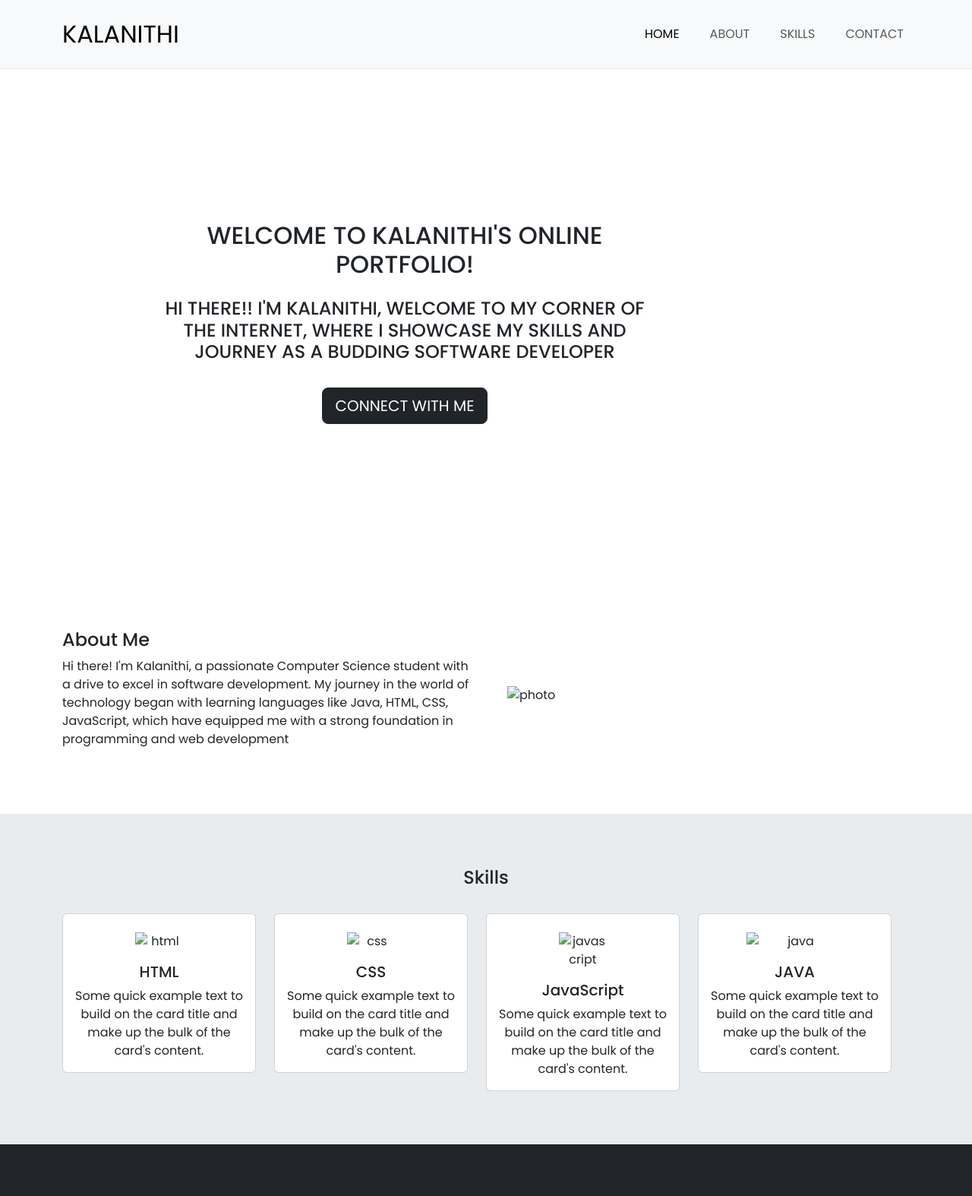
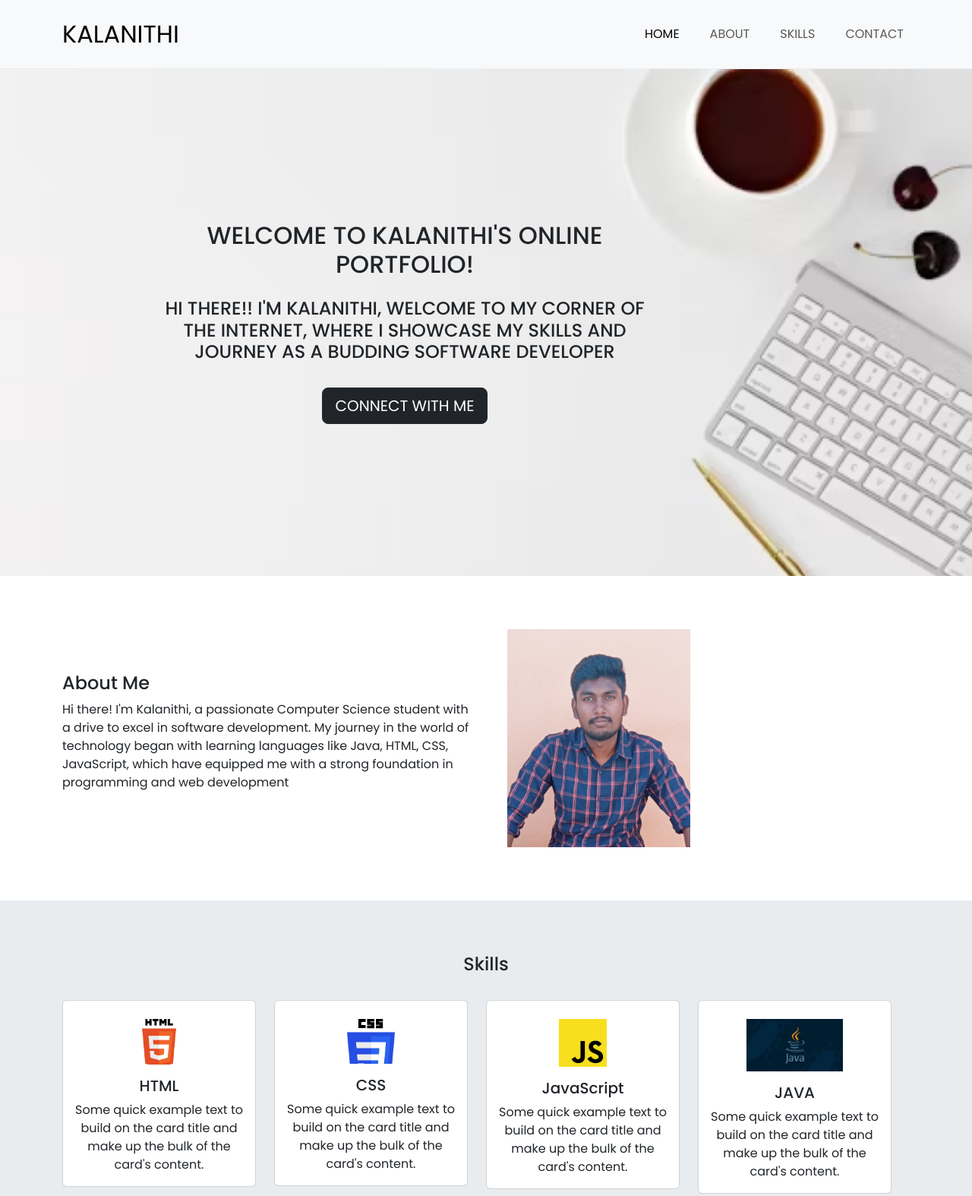
Before and after one commit to kalanithi7/kalanithi-portfolio, a plain HTML site: page index.html in a window 1280 px wide. Shown: the top 1574 px of the page at 76% size. Drawn offline with nearby package versions, Linux system fonts and the light colour scheme; files whose address does not match are found by name.

Commit message:
photos updated

```diff
--- a/index.html
+++ b/index.html
@@ -67,7 +67,7 @@
 
                 </div>
                 <div class="col-md-6 ">
-                    <img src="myphoto.jpg" alt="photo" class="w-50 px-3">
+                    <img src="E:\JS\portfolio\kalanithi-portfolio\images\myphoto.jpg" alt="photo" class="w-50 px-3">
 
                 </div>
 
@@ -83,7 +83,7 @@
         <div class="row">
           <div class="col-md-3">
             <div class="card text-center" >
-  <img src="\JS\portfolio\html.png" class="card-img-top w-25 m-auto pt-4" alt="html">
+  <img src="E:\JS\portfolio\kalanithi-portfolio\images\html.png" class="card-img-top w-25 m-auto pt-4" alt="html">
   <div class="card-body">
     <h5 class="card-title">HTML</h5>
     <p class="card-text">Some quick example text to build on the card title and make up the bulk of the card's content.</p>
@@ -94,7 +94,7 @@
           </div>
           <div class="col-md-3">
             <div class="card text-center" >
-  <img src="\JS\portfolio\css.jpg" class="card-img-top w-25 m-auto pt-4" alt="css">
+  <img src="E:\JS\portfolio\kalanithi-portfolio\images\css.jpg" class="card-img-top w-25 m-auto pt-4" alt="css">
   <div class="card-body">
     <h5 class="card-title">CSS</h5>
     <p class="card-text">Some quick example text to build on the card title and make up the bulk of the card's content.</p>
@@ -105,7 +105,7 @@
           </div>
           <div class="col-md-3">
             <div class="card text-center" >
-  <img src="\JS\portfolio\javascript.png" class="card-img-top w-25 m-auto pt-4" alt="javascript">
+  <img src="E:\JS\portfolio\kalanithi-portfolio\images\javascript.png" class="card-img-top w-25 m-auto pt-4" alt="javascript">
   <div class="card-body">
     <h5 class="card-title">JavaScript</h5>
     <p class="card-text">Some quick example text to build on the card title and make up the bulk of the card's content.</p>
@@ -116,7 +116,8 @@
           </div>
           <div class="col-md-3">
             <div class="card text-center" >
-  <img src="\JS\portfolio\java.jpg" class="card-img-top w-50 m-auto pt-4" alt="java">
+  <img src="E:\JS\portfolio\kalanithi-portfolio\images\java.jpg" class="card-img-top w-50 m-auto pt-4" alt="java">
+
   <div class="card-body">
     <h5 class="card-title">JAVA</h5>
     <p class="card-text">Some quick example text to build on the card title and make up the bulk of the card's content.</p>
--- a/style.css
+++ b/style.css
@@ -2,7 +2,7 @@ body{
     font-family: "Poppins", sans-serif;
 }
 .banner{
-    background-image: url(workspace.jpg);
+    background-image: url(E:\JS\portfolio\kalanithi-portfolio\images\workspace.jpg);
     background-size:cover;
     padding: 200px;
 }
```
